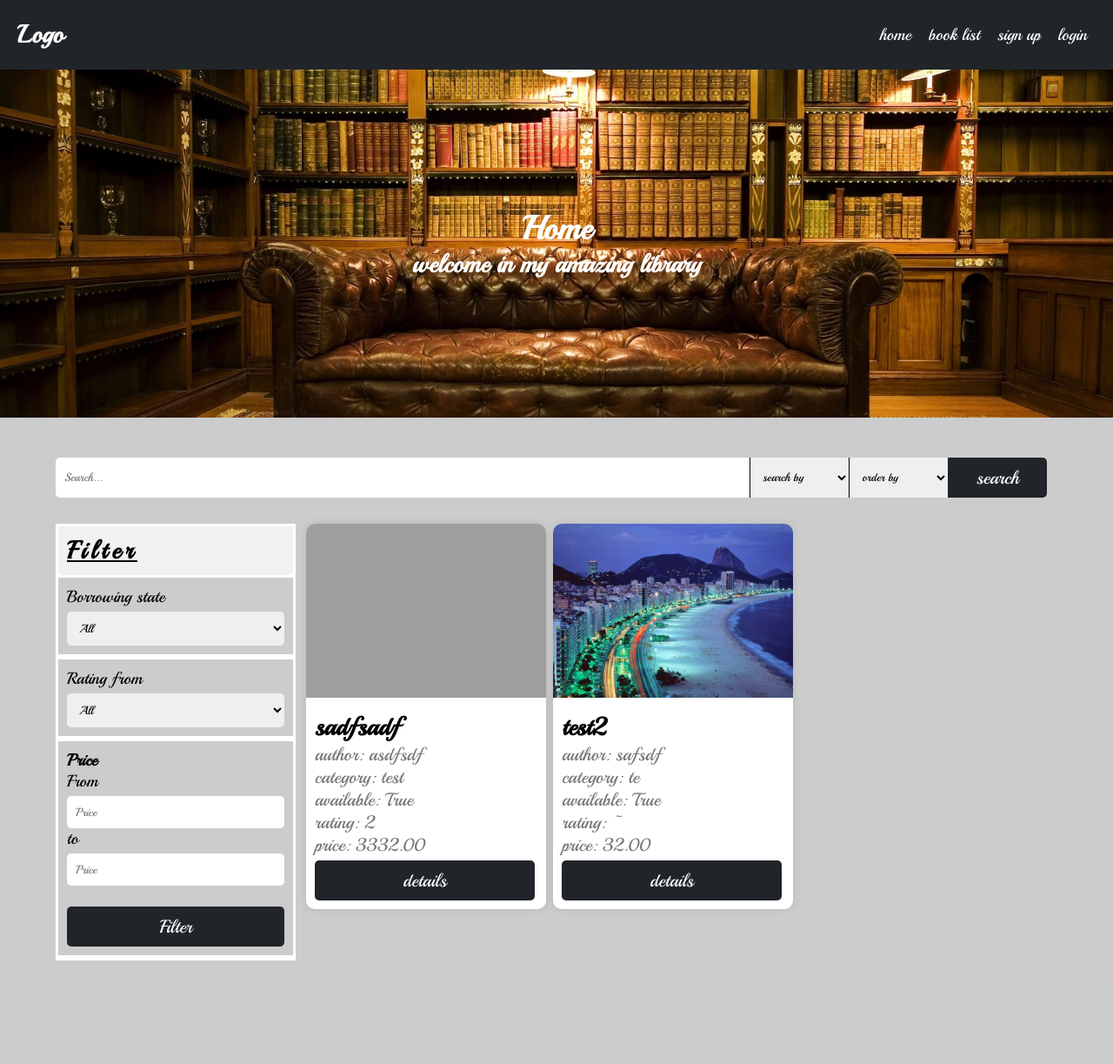
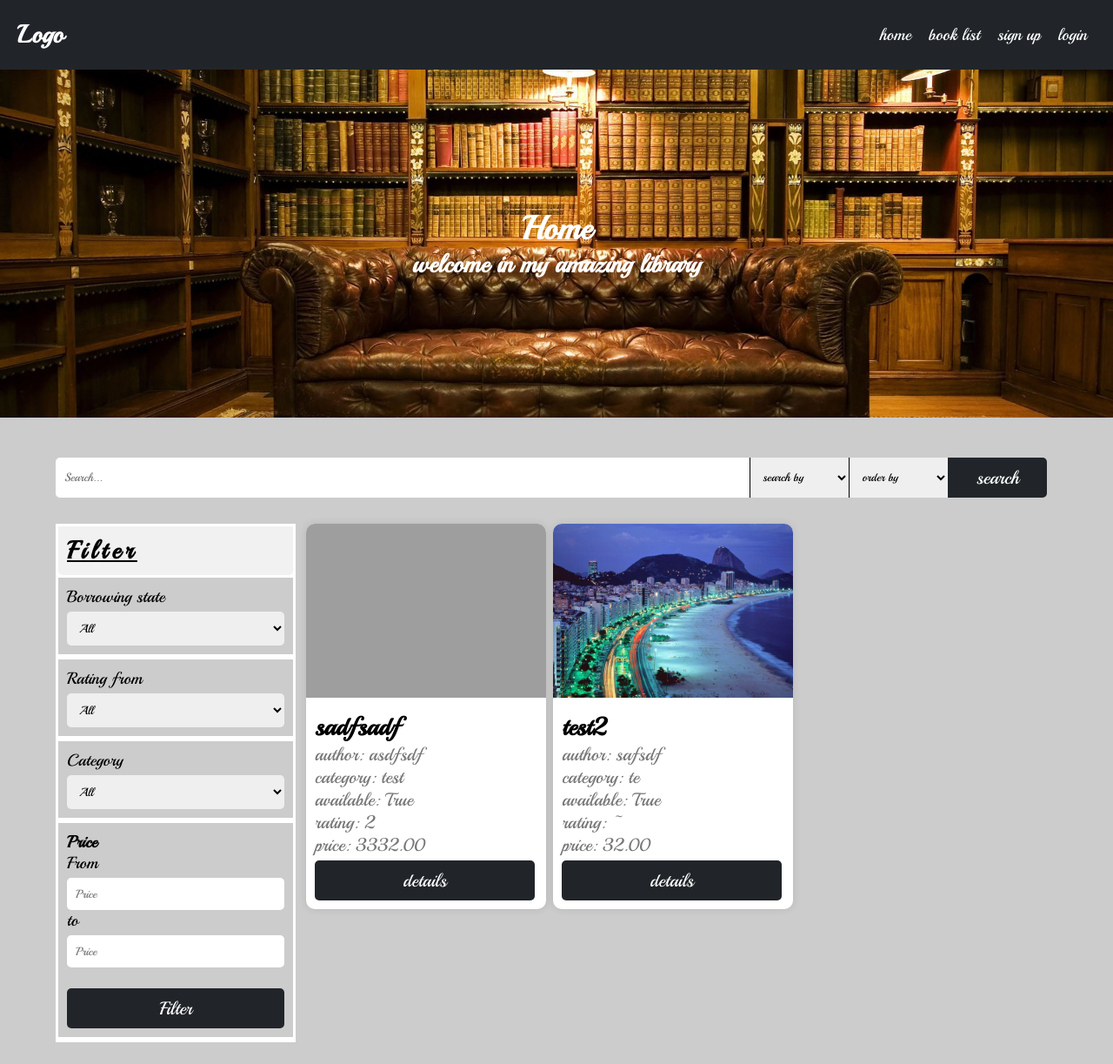
Before and after one commit to saeedmhmoud100/FCAI-2nd-year-web-project, a Django app: page /books/list/ in a window 1280 px wide. Shown: the whole page at 87% size. Before the commit the page ends 1104 px from the top, so only its background shows below. Run offline with Django 5.2, Linux system fonts and the light colour scheme; data comes from the database, SQL or seed files in the repository; grey boxes are pictures that could not be loaded.

Commit message:
add filter by category, and clear the book_list html file from some django template code

```diff
--- a/books/views.py
+++ b/books/views.py
@@ -11,16 +11,13 @@ from django.views.generic import ListView, DetailView, CreateView, UpdateView
 
 from books.forms import CreateBookForm, UpdateBookForm
 from books.models import Book
-from django.db.models import CharField
-from project.permissions import check_authenticated, check_user
+from categories.models import Category
 
 
 # Create your views here.
 
 class BookListViewAPI(ListView):
     queryset = Book.objects.active()
-    context_object_name = 'books'
-
     def get_queryset(self):
         queryset = self.queryset
 
@@ -79,6 +76,7 @@ class BookListViewAPI(ListView):
         rating = self.request.GET.get('rating', '')
         price_from = self.request.GET.get('price_from', 0)
         price_to = self.request.GET.get('price_to', 100000000000000000000)
+        category = self.request.GET.get('category', '')
         if price_to == '':
             price_to = 100000000000000000000
         else:
@@ -91,18 +89,9 @@ class BookListViewAPI(ListView):
             queryset = queryset.annotate(avg_rating=Avg('ratings__rating')).filter(avg_rating__gte=rating)
         if price_from <= price_to:
             queryset = queryset.filter(price__range=(price_from, price_to))
+        if category != 'all' and category != '':
+            queryset = queryset.filter(category__title__iexact=category)
         return queryset
-
-    def get_context_data(self, **kwargs):
-        context = super().get_context_data(**kwargs)
-        context['q'] = self.request.GET.get('q', '')
-        context['search_by'] = self.request.GET.get('search_by', 'all')
-        context['available'] = self.request.GET.get('available', '')
-        context['rating'] = int(self.request.GET.get('rating', 0))
-        context['price_from'] = self.request.GET.get('price_from', '')
-        context['price_to'] = self.request.GET.get('price_to', '')
-        context['order_by'] = self.request.GET.get('order_by', '')
-        return context
 
     def get(self,request,*args,**kwargs):
         queryset = self.get_queryset()
@@ -129,6 +118,12 @@ class BookListViewAPI(ListView):
         return JsonResponse(book_list, safe=False)
 class BookListView(ListView):
     queryset = Book.objects.active()
+
+    def get_context_data(self, **kwargs):
+        context = super().get_context_data(**kwargs)
+        context['categories'] = self.queryset.values('category__title').distinct()
+        # context['categories'] = Category.objects.all()
+        return context
 
 
 class BorrowedBookListView(UserPassesTestMixin, ListView):
--- a/templates/books/book_list.html
+++ b/templates/books/book_list.html
@@ -21,26 +21,26 @@ Book List | block.super
 
     <div class="row">
         <form class="col-12 search-box click_submit_action">
-            <input name="q"  placeholder="Search..." type="search" id="search" value="{{q}}">
+            <input name="q"  placeholder="Search..." type="search" id="search">
             <select name="search_by" id="search_by">
-                <option value="all" {% if search_by == 'all' %} selected {% endif %}>search by</option>
-                <option value="title" {% if search_by == 'title' %} selected {% endif %}>Title</option>
-                <option value="author" {% if search_by == 'author' %} selected {% endif %}>Author</option>
-                <option value="description" {% if search_by == 'description' %} selected {% endif %}>description</option>
-                <option value="category" {% if search_by == 'category' %} selected {% endif %}>Category</option>
-                <option value="rating" {% if search_by == 'rating' %} selected {% endif %}>Reviews</option>
+                <option value="all">search by</option>
+                <option value="title">Title</option>
+                <option value="author">Author</option>
+                <option value="description">description</option>
+                <option value="category">Category</option>
+                <option value="rating">Reviews</option>
             </select>
 
              <select name="order_by" id="order_by">
-                <option value="all" {% if order_by == 'all' %} selected {% endif %}>order by</option>
-                <option value="price_desc" {% if order_by == 'price_desc' %} selected {% endif %}>price desc</option>
-                <option value="price_asc" {% if order_by == 'price_asc' %} selected {% endif %}>price asc</option>
-                <option value="rating_desc" {% if order_by == 'rating_desc' %} selected {% endif %}>rating desc</option>
-                <option value="rating_acs" {% if order_by == 'rating_acs' %} selected {% endif %}>rating acs</option>
-                <option value="views_desc" {% if order_by == 'views_desc' %} selected {% endif %}>views desc</option>
-                <option value="views_asc" {% if order_by == 'views_asc' %} selected {% endif %}>views asc</option>
-                <option value="time_desc" {% if order_by == 'time_desc' %} selected {% endif %}>time desc</option>
-                <option value="time_acs" {% if order_by == 'time_acs' %} selected {% endif %}>time acs</option>
+                <option value="all">order by</option>
+                <option value="price_desc">price desc</option>
+                <option value="price_asc">price asc</option>
+                <option value="rating_desc">rating desc</option>
+                <option value="rating_acs">rating acs</option>
+                <option value="views_desc">views desc</option>
+                <option value="views_asc">views asc</option>
+                <option value="time_desc">time desc</option>
+                <option value="time_acs" >time acs</option>
             </select>
             <button class="btn-1 btn-dark"> search</button>
         </form>
@@ -56,8 +56,8 @@ Book List | block.super
                             <label for="available">Borrowing state</label>
                             <select name="available" id="available" class="form-control" class="input">
                                 <option value="">All</option>
-                                <option value="True" {% if available %} selected {% endif %} >Available</option>
-                                <option value="False"{% if available %} selected {% endif %} >Borrowed</option>
+                                <option value="True">Available</option>
+                                <option value="False">Borrowed</option>
                             </select>
                         </div>
                         <div class="input-container">
@@ -65,16 +65,25 @@ Book List | block.super
                             <select name="rating" id="rating" class="form-control" class="input">
                                 <option value="0">All</option>
                                 {% for i in 5|my_range %}
-                                    <option value="{{i}}" {% if rating == i %} selected {% endif %}>{{i}}</option>
+                                    <option value="{{i}}">{{i}}</option>
+                                {% endfor %}
+                            </select>
+                        </div>
+                        <div class="input-container">
+                            <label for="categories">Category</label>
+                            <select name="category" id="categories" class="form-control" class="input">
+                                <option value="all">All</option>
+                                {% for i in categories %}
+                                    <option value="{{i.category__title}}">{{i.category__title}}</option>
                                 {% endfor %}
                             </select>
                         </div>
                         <div class="input-container">
                             <h4>Price</h4>
                             <label for="price_from">From</label>
-                            <input type="number" name="price_from" id="price_from" class="form-control" placeholder="Price" class="input" value="{{price_from}}" min="0">
+                            <input type="number" name="price_from" id="price_from" class="form-control" placeholder="Price" class="input" min="0">
                             <label for="price_to">to</label>
-                            <input type="number" name="price_to" id="price_to" class="form-control" placeholder="Price" class="input" value="{{price_to}}" min="0">
+                            <input type="number" name="price_to" id="price_to" class="form-control" placeholder="Price" class="input" min="0">
                             <button class="btn-6 btn-dark" style="margin-top: 24px">Filter</button>
                         </div>
                 </form>
```
